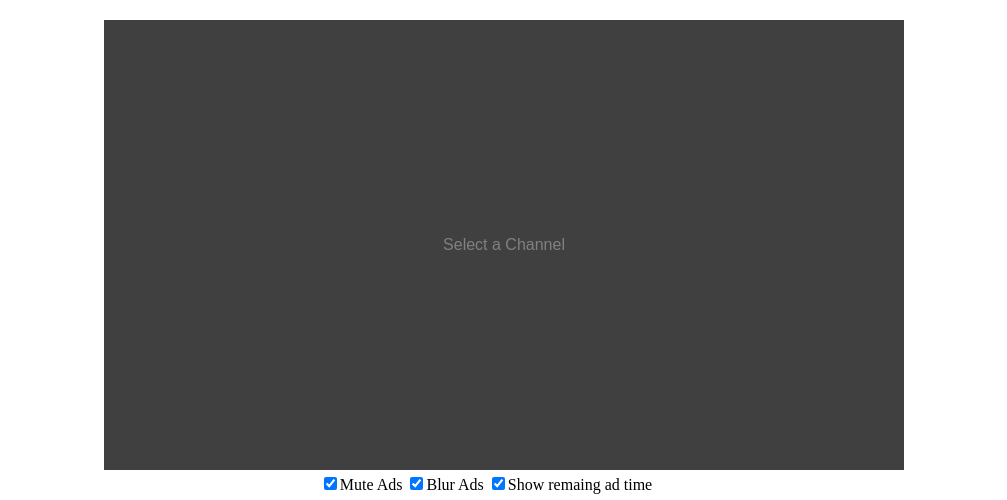
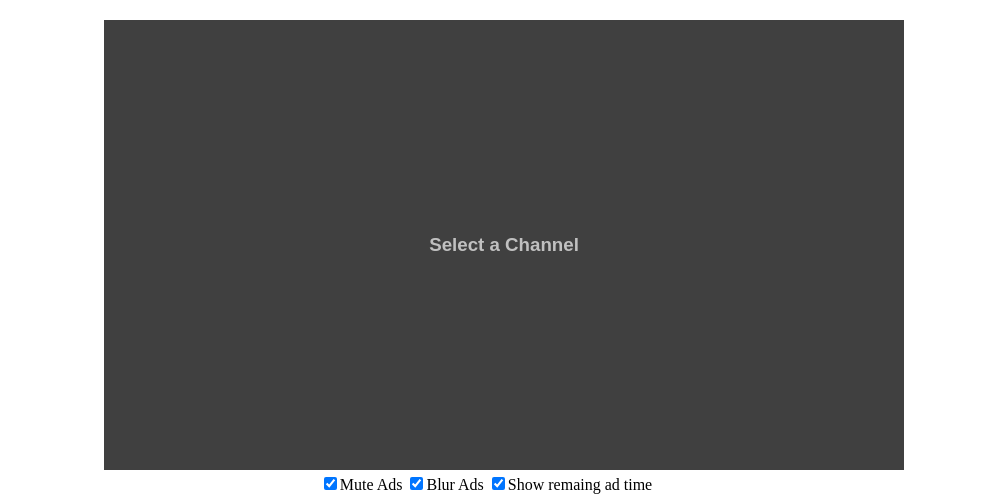
Before and after one commit to satori99/sydney-tv, a plain HTML site: page index.html in a window 1280 px wide. Shown: the part 46-546 px from the top of the page, without its empty margins (136-1143 px from the left). Drawn offline with nearby package versions, Linux system fonts and the light colour scheme.

Commit message:
Update index.html

```diff
--- a/index.html
+++ b/index.html
@@ -14,7 +14,7 @@
 		height: 450px;
 		padding: 0;
 		margin: 0 auto;
-		color: #808080;
+		color: #c0c0c0;
 		background-color: #404040;
 		font-family: arial;
 		text-align: left;
@@ -74,7 +74,7 @@
     <main>
 		<div id="video-container">
 			<video id="main-video"></video>
-			<span class="msg">Select a Channel</span>
+			<h3 class="msg">Select a Channel</h3>
 		</div>
       <div>
         <input id="mute-ads" type="checkbox" checked/><label for="mute-ads">Mute Ads</label>
```
